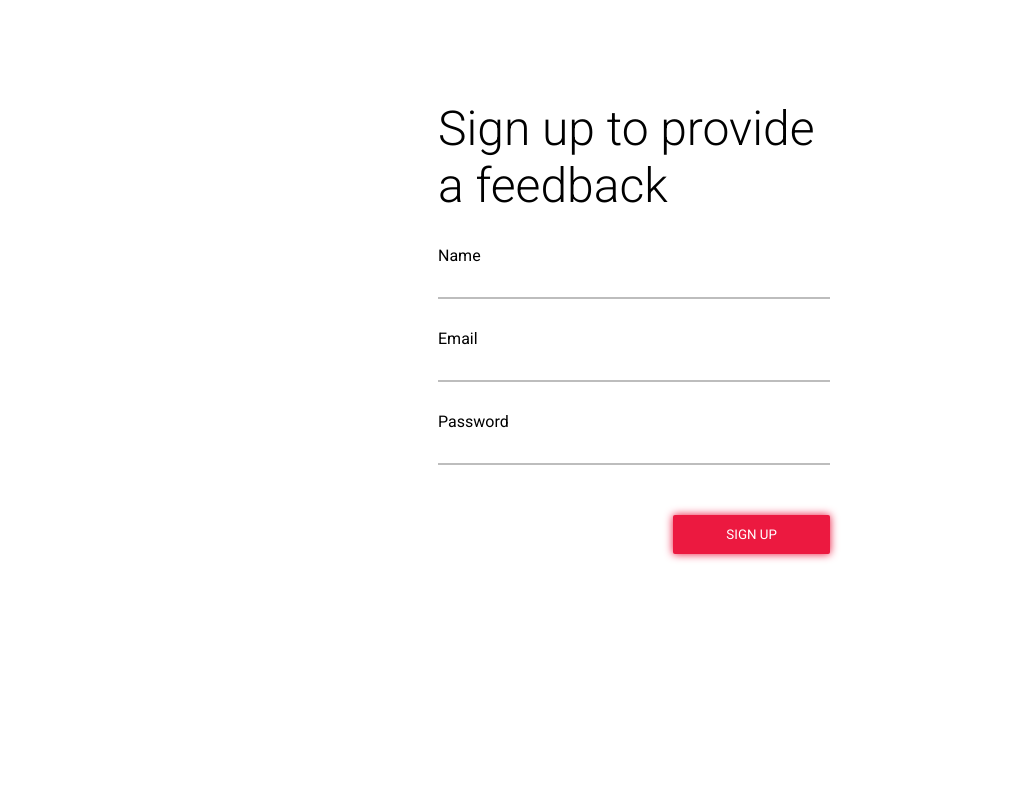
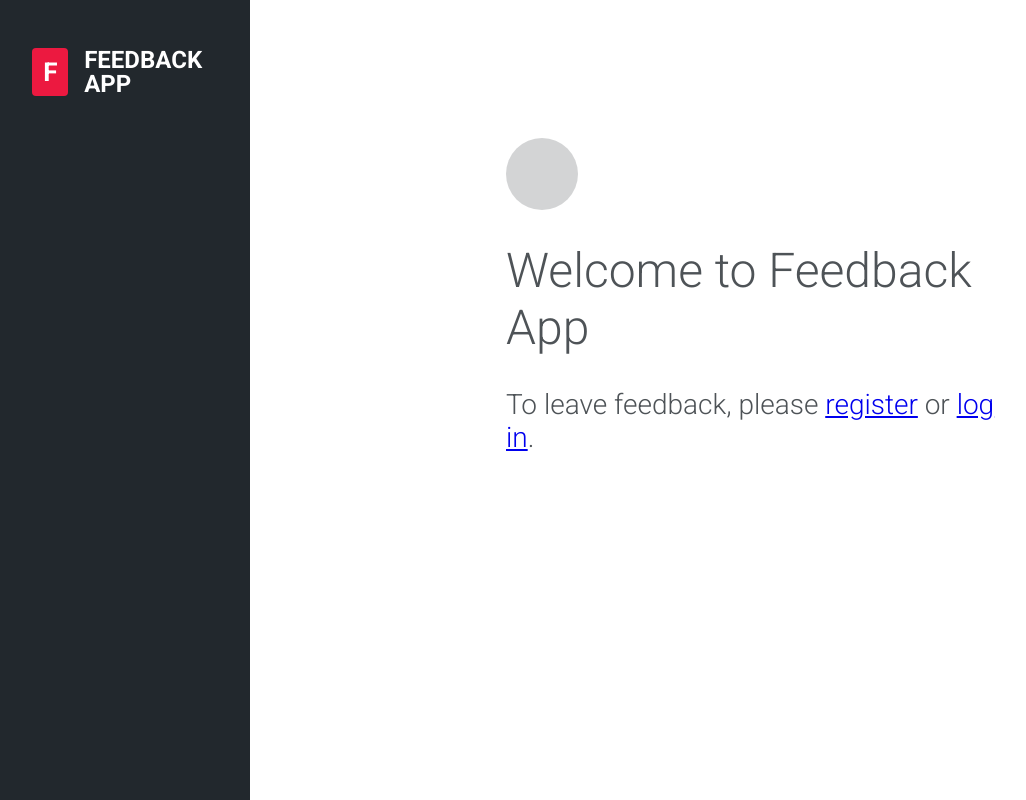
Before and after one commit to cross-development/feedback-app, a React app: page / in a window 1280 px wide. Shown: the whole page, without its empty margins (6-1032 px from the left). Built offline with nearby package versions, Linux system fonts and the light colour scheme.

Commit message:
added private and public route, added home page and logo

```diff
--- a/src/components/App/App.js
+++ b/src/components/App/App.js
@@ -1,14 +1,35 @@
 //Core
-import React from 'react';
+import React, { Suspense } from 'react';
+import { Switch } from 'react-router-dom';
+import { BrowserRouter as Router } from 'react-router-dom';
 //Components
-import LoginPage from 'pages/LoginPage';
-import RegisterPage from 'pages/RegisterPage';
+import Layout from '../Layout';
+import SideBar from '../SideBar';
+import PublicRoute from '../PublicRoute';
+import PrivateRoute from '../PrivateRoute';
+//Routes
+import routes from 'router';
 
 const App = () => {
 	return (
-		<div>
-			<RegisterPage />
-		</div>
+		<Router>
+			<SideBar />
+
+			<Layout>
+				<Suspense fallback={null}>
+					<Switch>
+						{routes.map(route =>
+							route.private ? (
+								<PrivateRoute key={route.path} {...route} />
+							) : (
+								<PublicRoute key={route.path} {...route} />
+							),
+						)}
+						{/* <Route component={asyncComponents.NotFoundPage} /> */}
+					</Switch>
+				</Suspense>
+			</Layout>
+		</Router>
 	);
 };
 
--- /dev/null
+++ b/src/components/Home/Home.js
@@ -0,0 +1,21 @@
+//Core
+import React from 'react';
+import { Link } from 'react-router-dom';
+//Styles
+import { StyledSubLogoDiv, StyledWrapperDiv, StyledTitleH1, StyledTextP } from './Home.styles';
+
+const Home = () => {
+	return (
+		<StyledWrapperDiv>
+			<StyledSubLogoDiv />
+
+			<StyledTitleH1>Welcome to Feedback App</StyledTitleH1>
+			<StyledTextP>
+				To leave feedback, please <Link to="/register">register</Link> or{' '}
+				<Link to="/login">log in</Link>.
+			</StyledTextP>
+		</StyledWrapperDiv>
+	);
+};
+
+export default Home;
--- /dev/null
+++ b/src/components/Home/Home.styles.js
@@ -0,0 +1,34 @@
+import styled from 'styled-components';
+
+export const StyledWrapperDiv = styled.div`
+	display: flex;
+	flex-direction: column;
+	align-items: center;
+	justify-content: center;
+	margin: 0 auto;
+	width: 50%;
+	height: 74vh;
+	color: #4e5357;
+`;
+
+export const StyledSubLogoDiv = styled.div`
+	display: block;
+	width: 72px;
+	height: 72px;
+	background-color: #d3d4d5;
+	border-radius: 50px;
+	margin-bottom: 2rem;
+	margin-right: auto;
+	margin-left: 0;
+`;
+
+export const StyledTitleH1 = styled.h1`
+	font-size: 48px;
+	font-weight: 300;
+	margin-bottom: 2rem;
+`;
+
+export const StyledTextP = styled.p`
+	font-size: 28px;
+	font-weight: 300;
+`;
--- /dev/null
+++ b/src/components/Home/index.js
@@ -0,0 +1 @@
+export { default } from './Home';
--- /dev/null
+++ b/src/components/Layout/Layout.js
@@ -0,0 +1,13 @@
+//Core
+import React from 'react';
+import PropTypes from 'prop-types';
+//Styled
+import { StyledArticle } from './Layout.styles';
+
+const Layout = ({ children }) => <StyledArticle>{children}</StyledArticle>;
+
+Layout.propTypes = {
+	children: PropTypes.node.isRequired,
+};
+
+export default Layout;
--- /dev/null
+++ b/src/components/Layout/Layout.styles.js
@@ -0,0 +1,6 @@
+import styled from 'styled-components';
+
+export const StyledArticle = styled.article`
+	display: block;
+	width: 100%;
+`;
--- /dev/null
+++ b/src/components/Layout/index.js
@@ -0,0 +1 @@
+export { default } from './Layout';
--- /dev/null
+++ b/src/components/Logo/Logo.js
@@ -0,0 +1,23 @@
+//Core
+import React from 'react';
+//Styles
+import {
+	StyledLogoWrapperDiv,
+	StyledIconWrapperDiv,
+	StyledLogoIconP,
+	StyledLogoH2,
+} from './Logo.styles';
+
+const Logo = () => {
+	return (
+		<StyledLogoWrapperDiv>
+			<StyledIconWrapperDiv>
+				<StyledLogoIconP>F</StyledLogoIconP>
+			</StyledIconWrapperDiv>
+
+			<StyledLogoH2>Feedback app</StyledLogoH2>
+		</StyledLogoWrapperDiv>
+	);
+};
+
+export default Logo;
--- /dev/null
+++ b/src/components/Logo/Logo.styles.js
@@ -0,0 +1,31 @@
+import styled from 'styled-components';
+
+export const StyledLogoWrapperDiv = styled.div`
+	color: #fff;
+	display: flex;
+	flex-direction: row;
+	align-items: center;
+	width: 70%;
+`;
+
+export const StyledIconWrapperDiv = styled.div`
+	height: 48px;
+	width: 48px;
+	background-color: #ec1940;
+	border-radius: 4px;
+	display: flex;
+	align-items: center;
+	justify-content: center;
+	margin-right: 1rem;
+`;
+
+export const StyledLogoIconP = styled.p`
+	font-size: 26px;
+	font-weight: 700;
+`;
+
+export const StyledLogoH2 = styled.h2`
+	text-transform: uppercase;
+	font-size: 24px;
+	line-height: 24px;
+`;
--- /dev/null
+++ b/src/components/Logo/index.js
@@ -0,0 +1 @@
+export { default } from './Logo';
--- /dev/null
+++ b/src/components/PrivateRoute/PrivateRoute.js
@@ -0,0 +1,19 @@
+//Core
+import React from 'react';
+import PropTypes from 'prop-types';
+import { Route, Redirect } from 'react-router-dom';
+
+const PrivateRoute = ({ component: Component, ...routeProps }) => (
+	<Route
+		{...routeProps}
+		render={props => (true ? <Component {...props} /> : <Redirect to="/login" />)}
+	/>
+);
+
+//TODO: заменить true на проверку залогиненного юзера
+
+PrivateRoute.propTypes = {};
+
+PrivateRoute.defaultProps = {};
+
+export default PrivateRoute;
--- /dev/null
+++ b/src/components/PrivateRoute/index.js
@@ -0,0 +1 @@
+export { default } from './PrivateRoute';
--- /dev/null
+++ b/src/components/PublicRoute/PublicRoute.js
@@ -0,0 +1,21 @@
+//Core
+import React from 'react';
+import PropTypes from 'prop-types';
+import { Route, Redirect } from 'react-router-dom';
+
+const PublicRoute = ({ component: Component, ...routeProps }) => (
+	<Route
+		{...routeProps}
+		render={props =>
+			false && routeProps.restricted ? <Redirect to="/" /> : <Component {...props} />
+		}
+	/>
+);
+
+//TODO: заменить true на проверку залогиненного юзера
+
+PublicRoute.propTypes = {};
+
+PublicRoute.defaultProps = {};
+
+export default PublicRoute;
--- /dev/null
+++ b/src/components/PublicRoute/index.js
@@ -0,0 +1 @@
+export { default } from './PublicRoute';
--- a/src/components/SideBar/SideBar.js
+++ b/src/components/SideBar/SideBar.js
@@ -0,0 +1,19 @@
+//Core
+import React from 'react';
+import PropTypes from 'prop-types';
+//Components
+import Logo from '../Logo';
+//Styles
+import { StyledAside } from './SideBar.styles';
+
+const SideBar = props => {
+	return (
+		<StyledAside>
+			<Logo />
+		</StyledAside>
+	);
+};
+
+SideBar.propTypes = {};
+
+export default SideBar;
--- a/src/components/SideBar/SideBar.styles.js
+++ b/src/components/SideBar/SideBar.styles.js
@@ -0,0 +1,12 @@
+import styled from 'styled-components';
+
+export const StyledAside = styled.aside`
+	display: flex;
+	flex-direction: column;
+	align-items: center;
+	justify-content: flex-start;
+	flex: 0 0 20%;
+	background-color: #22282d;
+	height: 100vh;
+	padding-top: 3rem;
+`;
--- a/src/index.css
+++ b/src/index.css
@@ -6,3 +6,10 @@
 	box-sizing: border-box;
 	font-family: 'Roboto', 'Ubuntu', sans-serif;
 }
+
+#root {
+	display: flex;
+	flex-direction: row;
+	align-items: flex-start;
+	justify-content: flex-start;
+}
--- /dev/null
+++ b/src/router/index.js
@@ -0,0 +1 @@
+export { default } from './routes';
--- a/src/router/routes.js
+++ b/src/router/routes.js
@@ -3,7 +3,7 @@ import { lazy } from 'react';
 
 export default [
 	{
-		path: '/home',
+		path: '/',
 		label: 'Home',
 		exact: true,
 		private: false,
@@ -26,20 +26,20 @@ export default [
 		restricted: true,
 		component: lazy(() => import('pages/LoginPage' /* webpackChunkName: "login-page"*/)),
 	},
-	{
-		path: '/user/:userId',
-		label: 'User',
-		exact: true,
-		private: true,
-		restricted: false,
-		component: lazy(() => import('pages/UserPage' /* webpackChunkName: "user-page"*/)),
-	},
-	{
-		path: '/teammates/:teammateId',
-		label: 'Teammates',
-		exact: false,
-		private: true,
-		restricted: false,
-		component: lazy(() => import('page/TeammatePage' /* webpackChunkName: "teammate-page" */)),
-	},
+	// {
+	// 	path: '/users/:userId',
+	// 	label: 'Users',
+	// 	exact: true,
+	// 	private: true,
+	// 	restricted: false,
+	// 	component: lazy(() => import('pages/UserPage' /* webpackChunkName: "user-page"*/)),
+	// },
+	// {
+	// 	path: '/teammates/:teammateId',
+	// 	label: 'Teammates',
+	// 	exact: false,
+	// 	private: true,
+	// 	restricted: false,
+	// 	component: lazy(() => import('page/TeammatePage' /* webpackChunkName: "teammate-page" */)),
+	// },
 ];
```
Also changed, not shown: src/pages/HomePage.js (+8 -0 lines).
